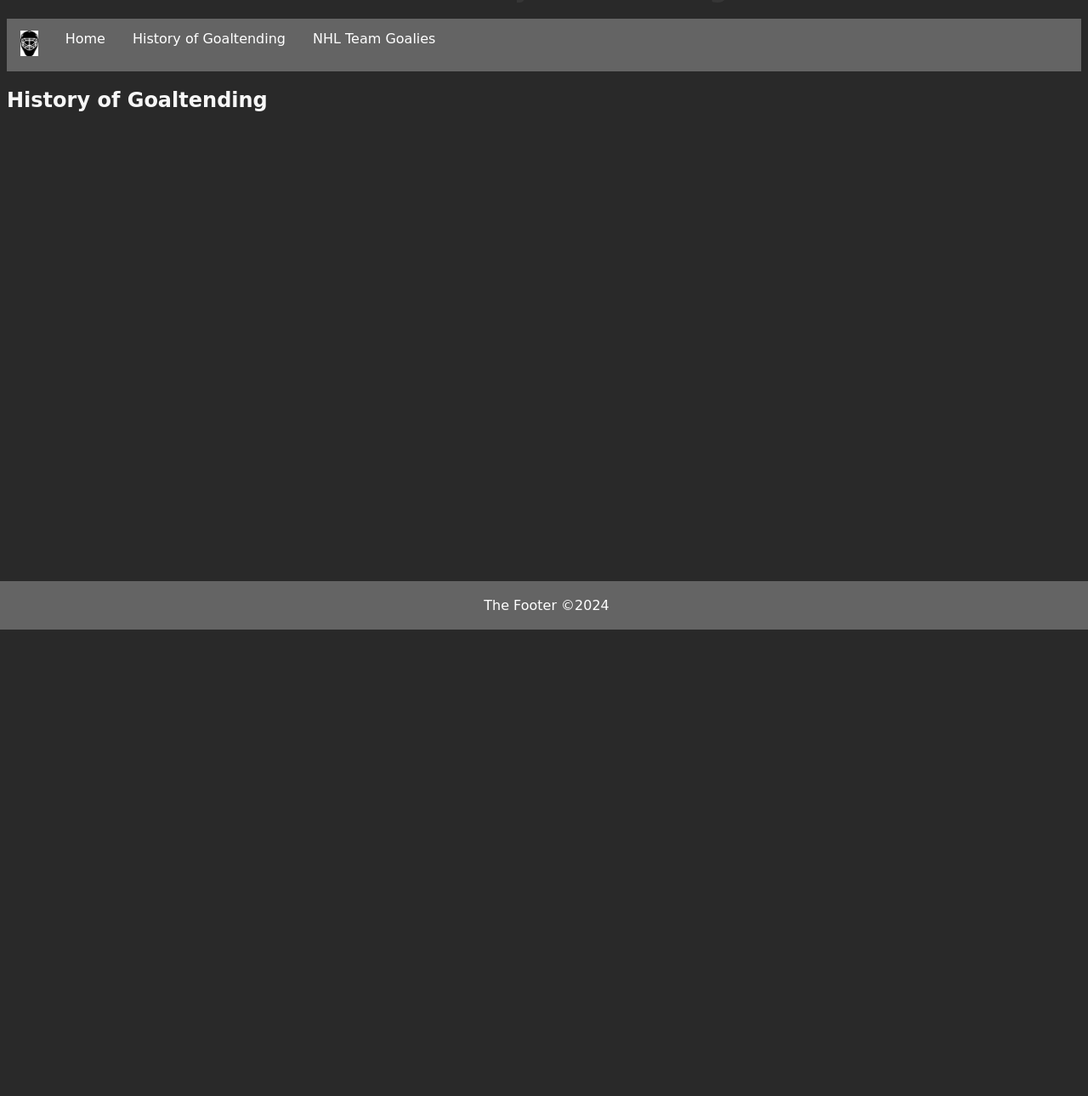
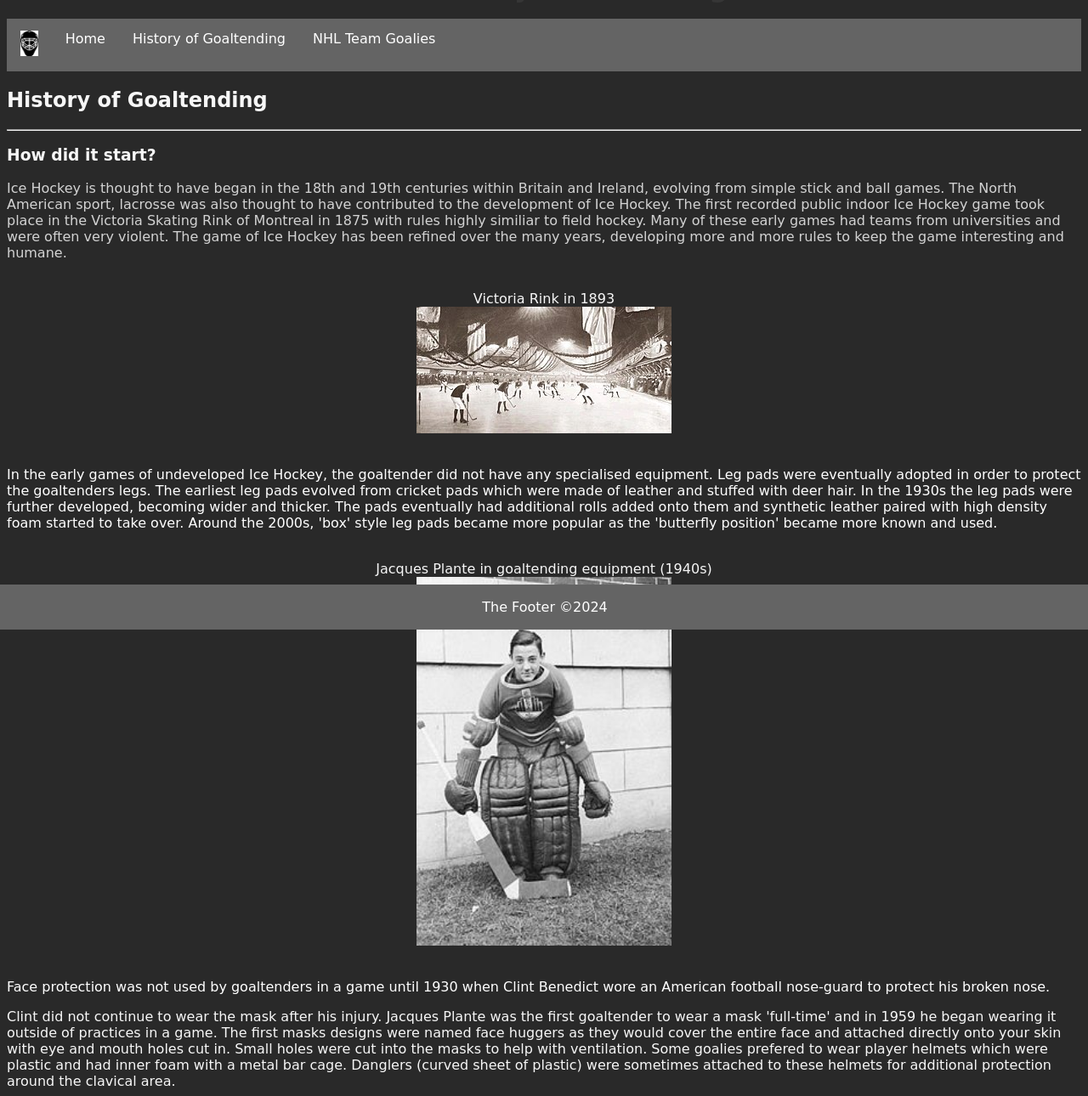
Before and after one commit to JackCusack/goaltending, a Flask app: page /history in a window 1280 px wide. Shown: the part 59-1349 px from the top of the page at 85% size. Before the commit the page ends 800 px from the top, so only its background shows below. Run offline with Flask 3, Linux system fonts and the light colour scheme.

Commit message:
Fixed formatting of code and made it more organised. Added a few comments. Started some description in 'history' page and changed the footer size.

```diff
--- a/routes.py
+++ b/routes.py
@@ -14,6 +14,7 @@ def history():
 def all_teams():
     return render_template("all_teams.html")
 
+#Returns statistics data from the goalie database in SQL to the goaltender page
 @app.route('/goalie/<int:id>')
 def goaltender(id):
     conn = sqlite3.connect("goalies.db")
@@ -23,7 +24,6 @@ def goaltender(id):
     goaltender = cur.fetchone()
     return render_template('goaltender.html', goaltender=goaltender)
 
-
 if __name__ == "__main__":
     app.run(debug=True)
 
--- a/static/style.css
+++ b/static/style.css
@@ -8,7 +8,7 @@ footer {
     bottom:0;
     width: 100%;
     text-align: center;
-    padding: 3px;
+    padding: 1px;
     background-color: rgb(100, 100, 100);
     color: white;
   }
--- a/templates/history.html
+++ b/templates/history.html
@@ -1,5 +1,6 @@
 <!doctype html>
 <html>
+
     <head>
         <title>Goaltending</title>
         <link rel="stylesheet" href="/static/style.css">
@@ -9,6 +10,7 @@
         <header>
             <center><h1>Ice Hockey Goaltending</h1></center>
         </header>
+
         <ul>
             <li><a href="http://127.0.0.1:5000/"><img src="/static/images/logo.jpg" height="30px"></a></li>
             <li><a href="http://127.0.0.1:5000/">Home</a></li>
@@ -18,18 +20,52 @@
 
         <h2>History of Goaltending</h2>
 
+        <hr>
+
         <main>
         {%block content%}{%endblock%}
         </main>
-        <img src = "" width = 300>
 
+        <h3>How did it start?</h3>
 
+        <p style="color:lightgrey;">Ice Hockey is thought to have began in the 18th and 19th centuries within Britain and Ireland, evolving from simple stick and ball games.
+            The North American sport, lacrosse was also thought to have contributed to the development of Ice Hockey.
+            The first recorded public indoor Ice Hockey game took place in the Victoria Skating Rink of Montreal in 1875 with rules highly similiar to field hockey.
+            Many of these early games had teams from universities and were often very violent.
+            The game of Ice Hockey has been refined over the many years, developing more and more rules to keep the game interesting and humane.</p>
 
+<br>
 
+        <center><h8>Victoria Rink in 1893<h8/></center>
+        <center><img src = "static/images/victoriarink1893.jpg" width = 300 alt="Victoria Rink in 1893 with an Ice Hockey game taking place."></center>
 
+<br>
+
+        <p>In the early games of undeveloped Ice Hockey, the goaltender did not have any specialised equipment.
+            Leg pads were eventually adopted in order to protect the goaltenders legs.
+            The earliest leg pads evolved from cricket pads which were made of leather and stuffed with deer hair.
+            In the 1930s the leg pads were further developed, becoming wider and thicker.
+            The pads eventually had additional rolls added onto them and synthetic leather paired with high density foam started to take over.
+            Around the 2000s, 'box' style leg pads became more popular as the 'butterfly position' became more known and used.</p>
+
+<br>
+
+        <center><h8>Jacques Plante in goaltending equipment (1940s)<h8/></center>
+        <center><img src = "static/images/jacquesplantegoaltendergear.jpg" width = 300 alt="Jacques Plante wearing goaltender equipment from the 1940s."></center>
+
+<br>
+
+        <p>Face protection was not used by goaltenders in a game until 1930 when Clint Benedict wore an American football nose-guard to protect his broken nose.</p>
+            Clint did not continue to wear the mask after his injury.
+            Jacques Plante was the first goaltender to wear a mask 'full-time' and in 1959 he began wearing it outside of practices in a game.
+            The first masks designs were named face huggers as they would cover the entire face and attached directly onto your skin with eye and mouth holes cut in.
+            Small holes were cut into the masks to help with ventilation.
+            Some goalies prefered to wear player helmets which were plastic and had inner foam with a metal bar cage.
+            Danglers (curved sheet of plastic) were sometimes attached to these helmets for additional protection around the clavical area.
 
         <footer>
         <p>The Footer &copy;2024</p>
         </footer>
+
     </body>
 </html>
--- a/templates/home.html
+++ b/templates/home.html
@@ -1,6 +1,6 @@
 {%extends "layout.html"%}
 {%block content%}
-<p class="homepage">
+<p class="homepage"></p>
 
-</p>
+
 {%endblock%}
--- a/templates/layout.html
+++ b/templates/layout.html
@@ -9,8 +9,6 @@
         <header>
             <center><h1>Ice Hockey Goaltending</h1></center>
         </header>
-
-
 
         <ul>
             <li><a href="http://127.0.0.1:5000/"><img src="/static/images/logo.jpg" height="30px"></a></li>
```
Also changed, not shown: templates/all_teams.html (+26 -11 lines), templates/goaltender.html (+5 -3 lines), static/images/jacquesplantegoaltendergear.jpg (added), static/images/victoriarink1893.jpg (added).
